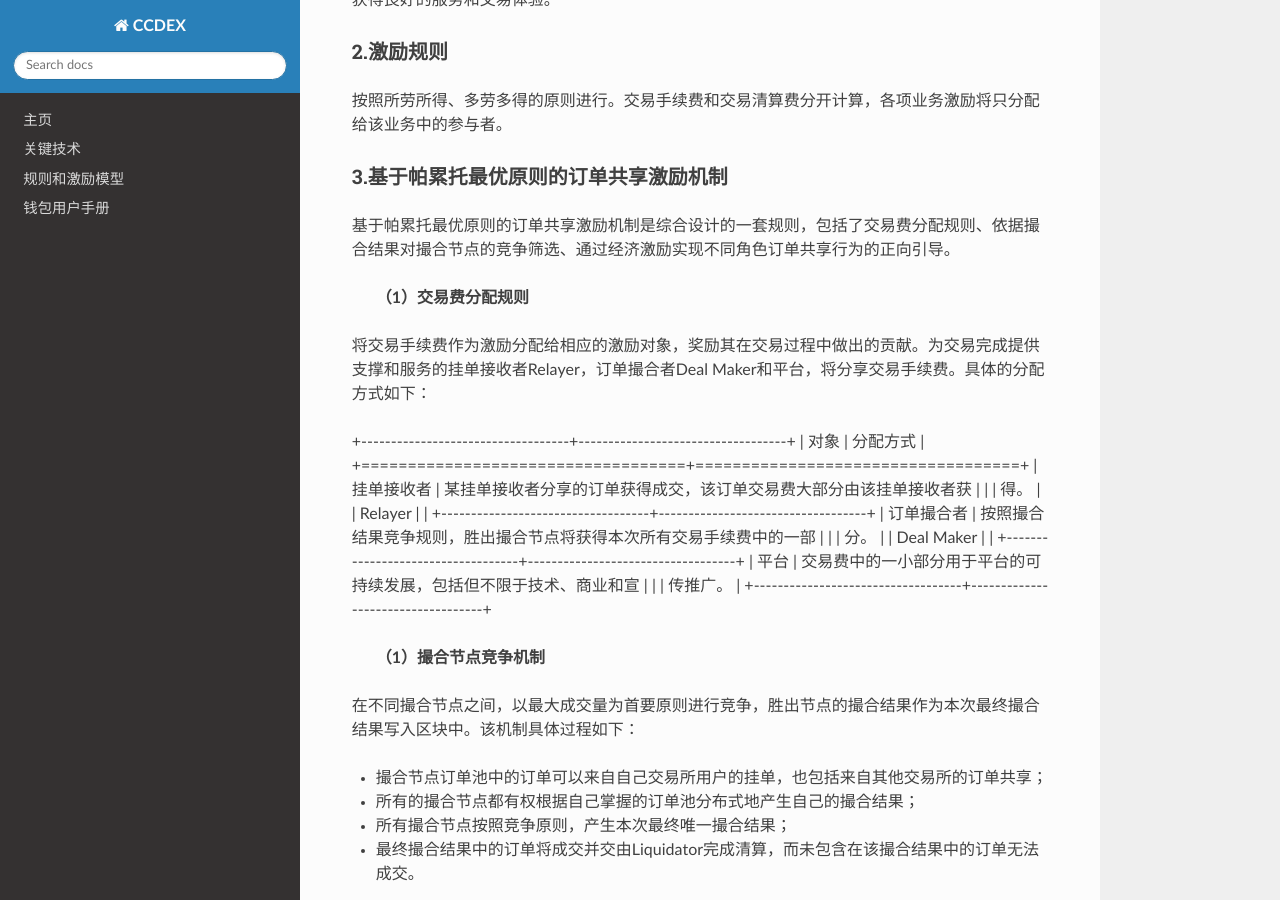
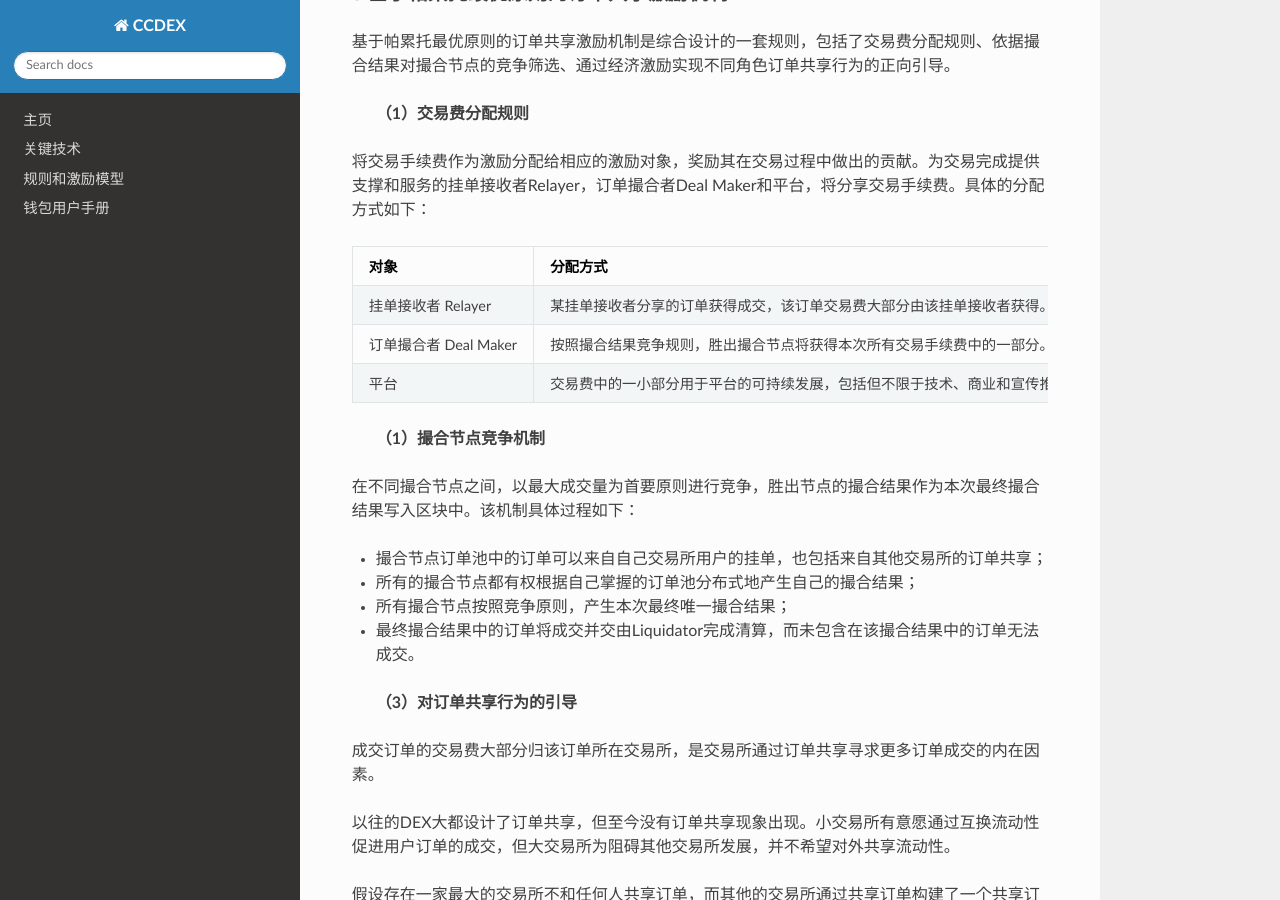
Before and after one commit to ccdex/cc-wiki, an MkDocs documentation site: the page built from docs/zh_CN/docs/CCDEX_YP_CN.md, in a window 1280 px wide and 900 px high, scrolled down 7656 px. Built offline with MkDocs 1.6.1, drawn with Linux system fonts in a browser that asks for light colours; nearby versions of some CDN libraries; part of the change alters nothing that is shown; some of the changed text lies outside the part shown.

Commit message:
Add files via upload

```diff
--- a/docs/zh_CN/docs/CCDEX_YP_CN.md
+++ b/docs/zh_CN/docs/CCDEX_YP_CN.md
@@ -49,7 +49,6 @@ CCDEX定义了以下业务业务角色。
 | 角色 | 系统中对应对象 | 执行的操作 |
 | :-------- | :----- | :---- |
 | 订单创建者 Order Creator | 交易所用户 | 向所在的DEX 发送买或者卖的订单 |
-|  |  |
 | 挂单接收者 Relayer | 二层网络的挂单节点 | 接收订单。校验后更新节点订单池（Order pool），并向其他撮合节点共享订单 |
 | 订单撮合者 Deal Maker | 二层网络的撮合节点 | 按照撮合规则对订单簿里的订单实施撮合，生成撮合结果 |
 | 订单清算者 Liquidator | 底层公链的记账节点 | 接收并执行撮合结果指令。根据交易撮合结果完成对交易方状态值的改变 |
@@ -76,7 +75,7 @@ Creator和在二层网络上的挂单接收者Relayer共同完成。
 
 撮合是指撮合节点周期性的从订单池（Order pool）获取可成交订单，并按照集合竞价规则完成撮合交易的过程。该过程由二层网络中的Deal Maker完成。
 
-![](img/image6.png)
+![](img/yp_image6.png)
 
 ###### .　　　　　　　　　　　　　　　　　　　　　　　　　　　　　　<center>*图 3*</center>
 
@@ -88,14 +87,14 @@ Creator和在二层网络上的挂单接收者Relayer共同完成。
 
 清算是指记账节点根据最终的撮合结果，完成对各交易方状态值的改变，并将所有的交易形成区块记录在区块链中，成为开放且永久可追溯的历史交易数据。清算由底层网络上的记账节点担任Liquidater。
 
-![](img/image7.png)
+![](img/yp_image7.png)
 
 ###### .　　　　　　　　　　　　　　　　　　　　　　　　　　　　　　<center>*图 4*</center>
 
 （三）交易业务特点
 ------------------
 
-![](img/image8.png)
+![](img/yp_image8.png)
 
 ###### .　　　　　　　　　　　　　　　　　　　　　　　　　　　　　　<center>*图 5*</center>
 
@@ -208,20 +207,11 @@ CCDEX通过跨链技术支持了包括BTC、ETH在内的大部分主流加密数
 将交易手续费作为激励分配给相应的激励对象，奖励其在交易过程中做出的贡献。为交易完成提供支撑和服务的挂单接收者Relayer，订单撮合者Deal
 Maker和平台，将分享交易手续费。具体的分配方式如下：
 
-+-----------------------------------+-----------------------------------+
-| 对象                              | 分配方式                          |
-+===================================+===================================+
-| 挂单接收者                        | 某挂单接收者分享的订单获得成交，该订单交易费大部分由该挂单接收者获 |
-|                                   | 得。                              |
-| Relayer                           |                                   |
-+-----------------------------------+-----------------------------------+
-| 订单撮合者                        | 按照撮合结果竞争规则，胜出撮合节点将获得本次所有交易手续费中的一部 |
-|                                   | 分。                              |
-| Deal Maker                        |                                   |
-+-----------------------------------+-----------------------------------+
-| 平台                              | 交易费中的一小部分用于平台的可持续发展，包括但不限于技术、商业和宣 |
-|                                   | 传推广。                          |
-+-----------------------------------+-----------------------------------+
+| 对象 | 分配方式 |
+| :-------- | :----- |
+| 挂单接收者 Relayer | 某挂单接收者分享的订单获得成交，该订单交易费大部分由该挂单接收者获得。 |
+| 订单撮合者 Deal Maker | 按照撮合结果竞争规则，胜出撮合节点将获得本次所有交易手续费中的一部分。 |
+| 平台 | 交易费中的一小部分用于平台的可持续发展，包括但不限于技术、商业和宣传推广。 |
 
 > **（1）撮合节点竞争机制**
 
@@ -309,26 +299,24 @@ CCDEX由全新区块链交易底层平台、新一代交易协议、跨链去中
 
 CCDEX致力于将业务逻辑去中心化，保证交易效率最大化，实现价值生态最优化，通过将规则技术化、技术代码化、代码公开化，实现价值自由流通。
 
-  评估项     CCDEX
-  ---------- ------------------ -------------------
-  安全性     平台构成           DEX+交易协议+公链
-             用户持有资产
-             去中心化程度       高
-             硬件钱包支持
-  流动性     跨链支持
-             流动性共享
-             撮合性能           高
-             上币申请           容易
-  公平性     人为干预
-             交易手续费         低
-             交易可审计
-             预防抢先交易
-  开放性     代码开源
-             开放节点挖矿奖励
-             交易所联盟
-  交易体验   用户体验           强
-
-> []{#_Toc19228 .anchor}
+| 评估项 | 评估子项 | CCDEX |
+| :-------- | :----- | :---- |
+|  | 平台构成 | DEX+交易协议+公链 |
+| 安全性 | 用户持有资产 | ✓ |
+|  | 去中心化程度 | 高 |
+|  | 硬件钱包支持 | ✓ |
+|  | 跨链支持 | ✓ |
+| 流动性 | 流动性共享 | ✓ |
+|  | 撮合性能 | 高 |
+|  | 上币申请 | 容易 |
+|  | 人为干预 | ✓ |
+| 公平性 | 交易手续费 | 低 |
+|  | 交易可审计 | ✓ |
+|  | 预防抢先交易 | ✓ |
+|  | 代码开源 | ✓ |
+| 开放性 | 开放节点挖矿奖励 | ✓ |
+|  | 交易所联盟 | ✓ |
+| 交易体验 | 用户体验 | 强 |
 
 ## （一）CCDEX的跨链实现 ##
 
@@ -635,7 +623,7 @@ CCDEX基于开放性的治理规则，开放接口、开放算法、开放代码
 
 根据TokenInsight数据，目前CEX和DEX数量对比为81：19，成交量对比为99.17：0.83。
 
-![]img/yp_image10.png)
+![](img/yp_image10.png)
 
 ###### .　　　　　　　　　　　　　　　　　　　　　　　　　　　　　　<center>*图 7*</center>
 
```
